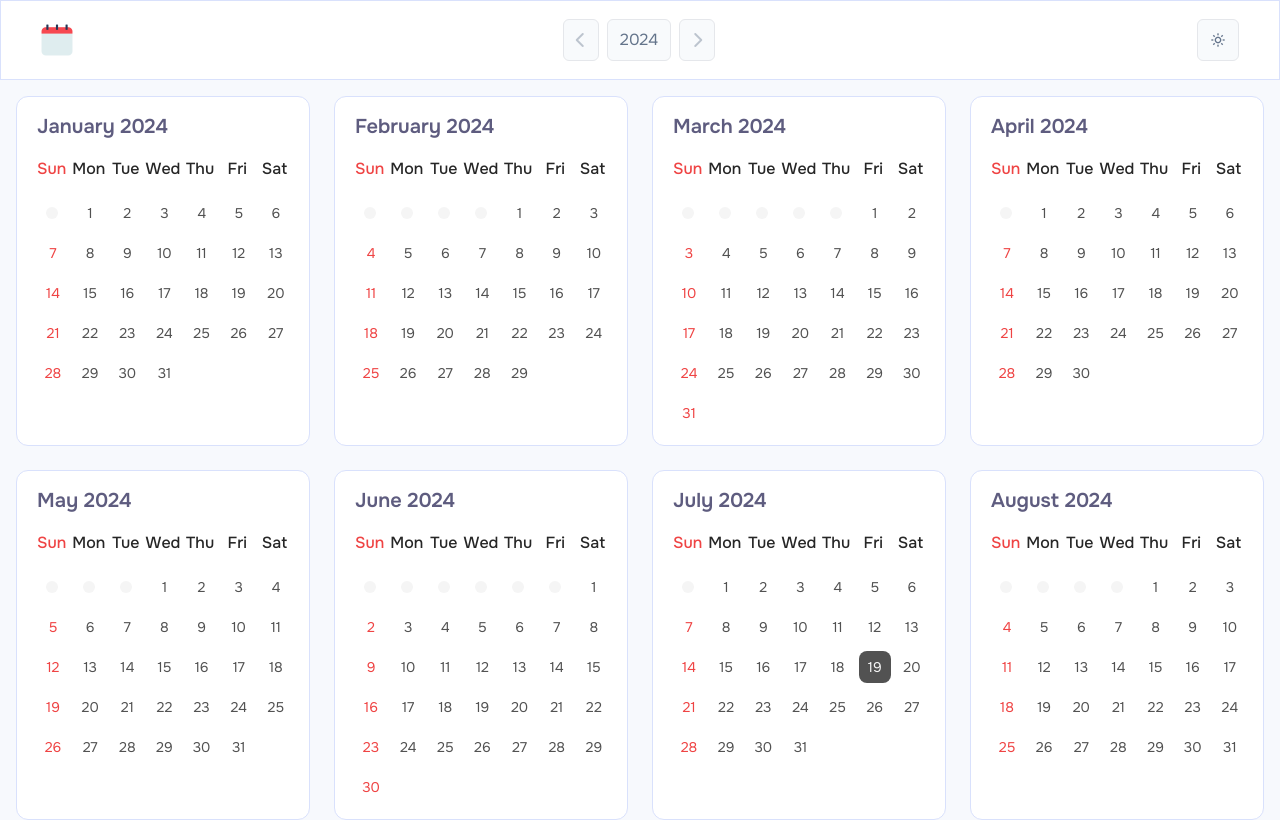
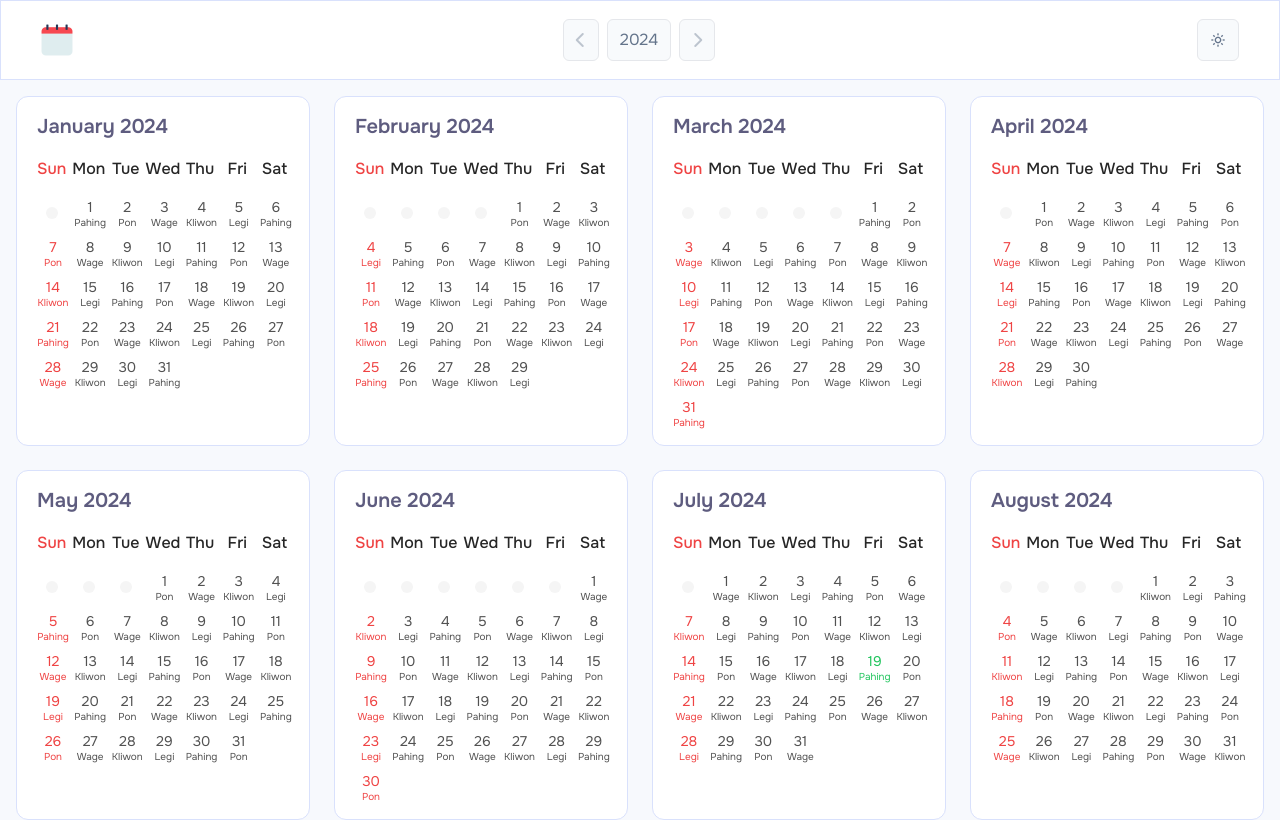
Before and after one commit to dwiwijaya/tanggaloka, a Vue app: page / in a window 1280 px wide. Shown: the top 820 px of the page. Built offline with nearby package versions, Linux system fonts and the light colour scheme.

Commit message:
feat: pasaran day

```diff
--- a/src/components/CalendarCard.vue
+++ b/src/components/CalendarCard.vue
@@ -2,10 +2,17 @@
     <div class="py-4 px-5 border rounded-xl bg-container border-stroke">
         <h2 class="text-xl dark:text-neutral-300 font-semibold mb-4">{{ monthName }} {{ year }}</h2>
         <div class="grid grid-cols-7 gap-2">
-            <div v-for="day in daysOfWeek" :key="day" :class="day === 'Sun' ? '!text-red-500' : ''" class="font-medium mb-2 text-neutral-800 dark:text-neutral-400 flex justify-center items-center">{{ day }}</div>
-            <div v-for="day in blankDays" :key="day" class="flex justify-center items-center"><span class="rounded-full w-3 h-3 bg-neutral-100 dark:bg-neutral-700"></span></div>
-            <div v-for="day in daysInMonth" :key="day" :class="[dayClasses(day), isToday(day), 'text-center !w-8 h-8 flex justify-center items-center text-neutral-600 dark:text-neutral-500 text-sm']">
+            <div v-for="day in daysOfWeek" :key="day" :class="day === 'Sun' ? '!text-red-500' : ''"
+                class="font-medium mb-2 text-neutral-800 dark:text-neutral-400 flex justify-center items-center">
                 {{ day }}
+            </div>
+            <div v-for="day in blankDays" :key="day" class="flex justify-center items-center">
+                <span class="rounded-full w-3 h-3 bg-neutral-100 dark:bg-neutral-700"></span>
+            </div>
+            <div v-for="day in daysInMonth" :key="day"
+                :class="[dayClasses(day), isToday(day), 'text-center !w-8 h-8 flex flex-col justify-center items-center text-neutral-600 dark:text-neutral-500 text-sm']">
+                <div>{{ day }}</div>
+                <div class="text-[10px] leading-3 " :class="isToday(day)">{{ getPasaranDay(day) }}</div>
             </div>
         </div>
     </div>
@@ -22,7 +29,7 @@ export default {
             type: Number,
             required: true,
         },
-        today:{
+        today: {
             type: Date,
             required: true,
         }
@@ -52,7 +59,16 @@ export default {
             };
         },
         isToday(day) {
-            return `${this.year}-${this.month + 1}-${day}` == this.today ? 'bg-neutral-600 dark:bg-neutral-200 !text-neutral-100 dark:!text-neutral-600 rounded-lg' : '';
+            return `${this.year}-${this.month + 1}-${day}` == this.today ? '!text-green-500' : '';
+        },
+        getPasaranDay(day) {
+            const pasaran = ["Pahing", "Pon", "Wage", "Kliwon", "Legi"];
+            // Tanggal acuan: 1 Januari 2023 adalah Kliwon
+            const referenceDate = new Date(2024, 0, 1);
+            const currentDate = new Date(this.year, this.month, day);
+            const diffDays = Math.floor((currentDate - referenceDate) / (1000 * 60 * 60 * 24));
+            const pasaranIndex = (diffDays % 5 + 5) % 5; // memastikan hasil positif
+            return pasaran[pasaranIndex];
         }
     },
 };
```
